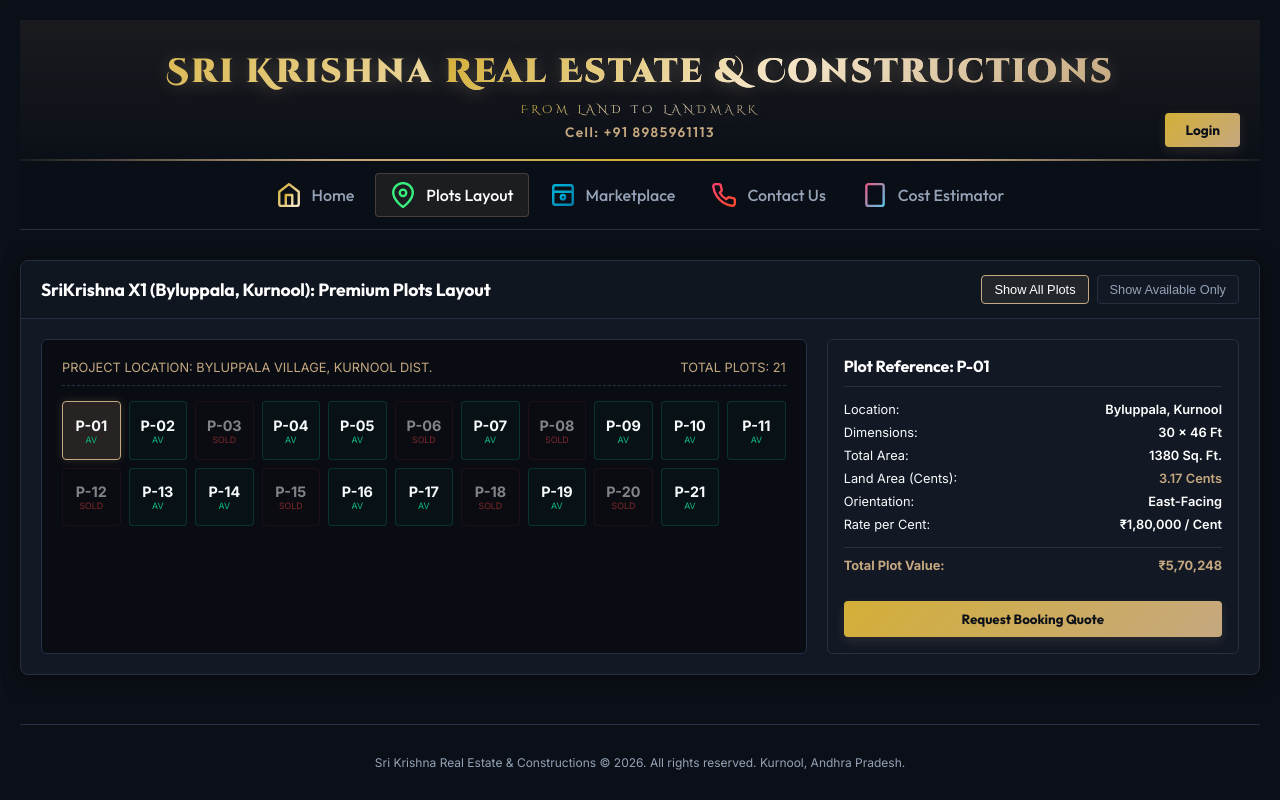
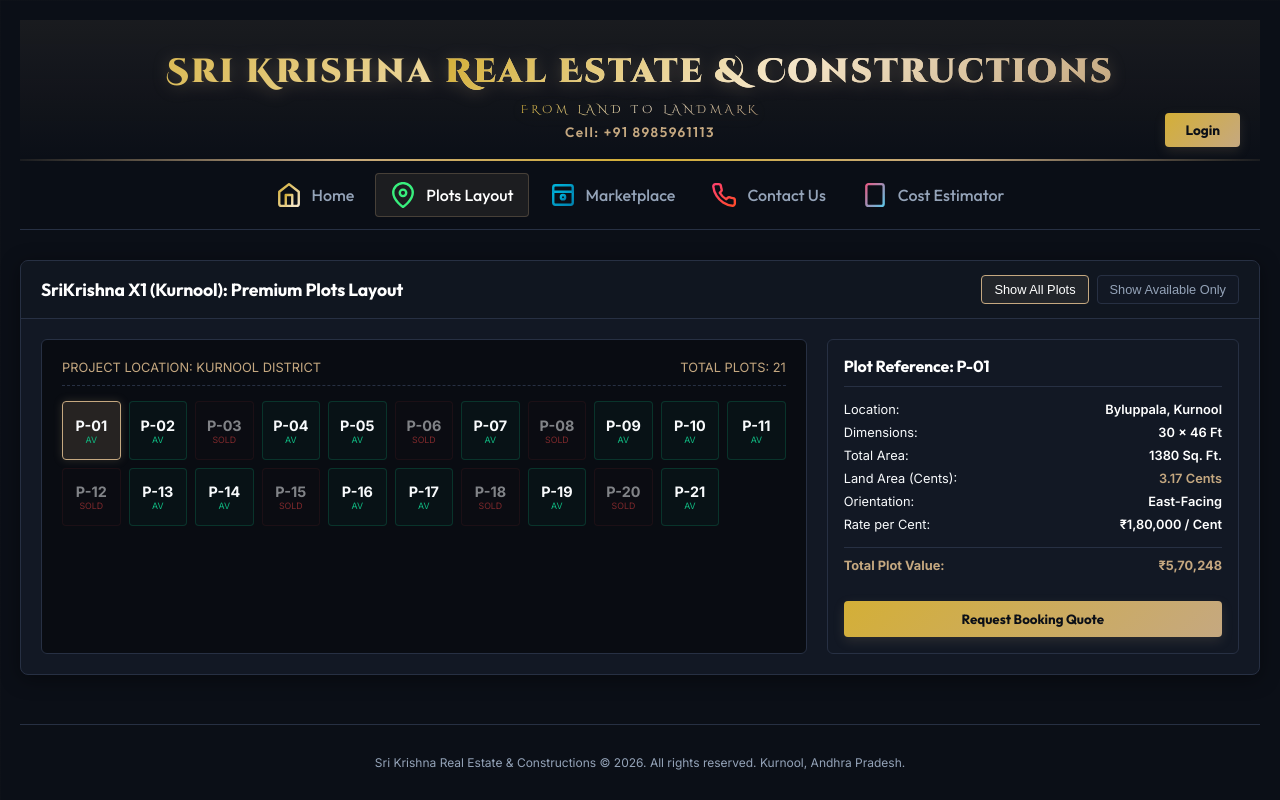
Before and after one commit to GURU0007/SKRC, a React (Vite) app: page / in a window 1280 px wide. Both pictures are taken after a click on the button "Plots Layout". Built offline with nearby package versions, Linux system fonts and the light colour scheme; no server answers; a web font is replaced by a local one.

Commit message:
feat: remove Byluppala village references on home page, layout mappings, and projects panels

```diff
--- a/src/App.jsx
+++ b/src/App.jsx
@@ -235,7 +235,7 @@ function App() {
               </div>
               <div className="panel-content">
                 <p style={{ color: 'var(--text-secondary)', fontSize: '0.85rem', lineHeight: '1.5', marginBottom: '15px' }}>
-                  Explore our active layout plan at Byluppala, Kurnool. View available plots on our interactive blueprint grid to check sizing, orientation, and booking quotes.
+                  Explore our active layout plan in Kurnool. View available plots on our interactive blueprint grid to check sizing, orientation, and booking quotes.
                 </p>
                 <button className="gold-button" style={{ width: '100%' }} onClick={() => setActiveTab('projects')}>
                   View Interactive Layout
--- a/src/components/LayoutsInfo.jsx
+++ b/src/components/LayoutsInfo.jsx
@@ -23,7 +23,7 @@ function LayoutsInfo() {
             Premium Gated <span style={{ color: 'var(--accent-gold)' }}>Land Layout Mappings</span>
           </h2>
           <p style={{ color: 'var(--text-secondary)', fontSize: '0.95rem', lineHeight: '1.6', maxWidth: '720px', margin: '0 auto' }}>
-            Sri Krishna Real Estate & Constructions designs and develops high-standard gated community land layouts in Byluppala, Kurnool. Every plot registry is fully backed by legal sanctions, structured layouts, and modern essential amenities.
+            Sri Krishna Real Estate & Constructions designs and develops high-standard gated community land layouts in Kurnool. Every plot registry is fully backed by legal sanctions, structured layouts, and modern essential amenities.
           </p>
         </div>
       </div>
--- a/src/components/Projects.jsx
+++ b/src/components/Projects.jsx
@@ -66,7 +66,7 @@ function Projects({ handleSelectPlotInquiry }) {
       <div className="panel full-width-card">
         <div className="panel-header">
           <h3 className="panel-title">
-            SriKrishna X1 (Byluppala, Kurnool): Premium Plots Layout
+            SriKrishna X1 (Kurnool): Premium Plots Layout
           </h3>
           <div className="filter-bar">
             <button className={`filter-btn ${filter === 'all' ? 'active' : ''}`} onClick={() => setFilter('all')}>Show All Plots</button>
@@ -80,7 +80,7 @@ function Projects({ handleSelectPlotInquiry }) {
             {/* Interactive Grid representing Land Plots */}
             <div className="plot-blueprint">
               <div className="blueprint-header">
-                <span>PROJECT LOCATION: BYLUPPALA VILLAGE, KURNOOL DIST.</span>
+                <span>PROJECT LOCATION: KURNOOL DISTRICT</span>
                 <span>TOTAL PLOTS: 21</span>
               </div>
               <div className="plots-grid">
```
